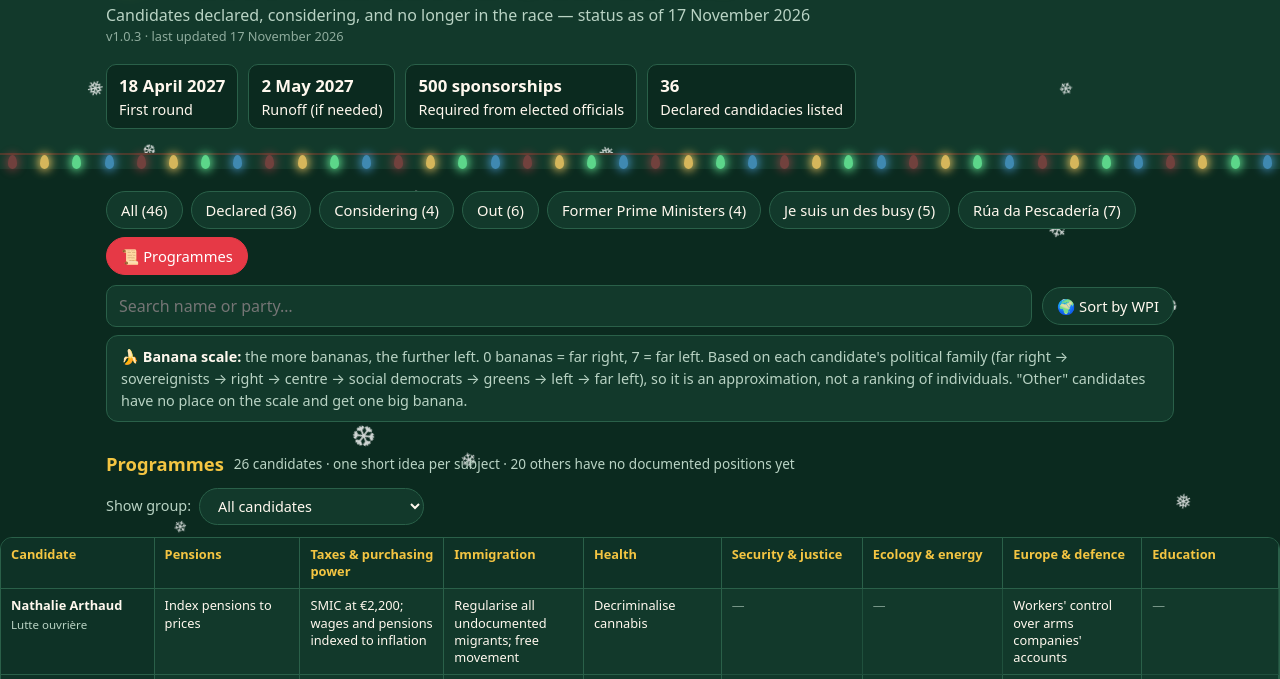
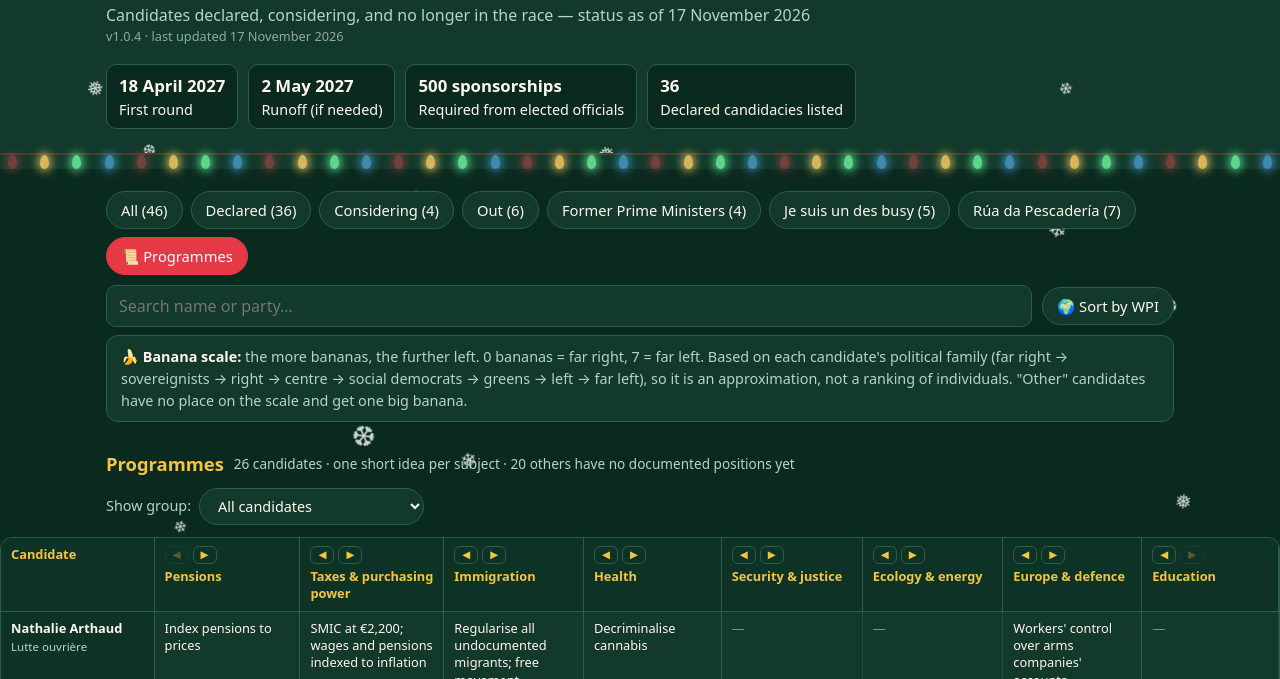
Before and after one commit to yblebon/your-attention-please, a plain HTML site: page docs/index.html in a window 1280 px wide. Both pictures are taken after a click on the button "📜 Programmes". Shown: the part 94-773 px from the top of the page. Drawn offline with Linux system fonts and the light colour scheme.

Commit message:
Programmes table: reorder columns with arrows or drag and drop, remembered per browser
Co-Authored-By: Claude Sonnet 5.5 <noreply@anthropic.com>
Claude-Session: https://claude.ai/code/session_01Q8BJmoFZya5JKvofTpxf16

```diff
--- a/docs/index.html
+++ b/docs/index.html
@@ -88,6 +88,12 @@
   table.prog tbody th small{display:block;color:var(--muted);font-size:.72rem;margin-top:2px}
   .progsel{display:inline-flex;align-items:center;gap:8px;margin:0 0 12px;color:var(--muted);font-size:.9rem}
   .progsel select{background:var(--card);color:var(--ink);border:1px solid var(--line);border-radius:999px;padding:7px 14px;font:inherit}
+  th.colh{cursor:grab}
+  th.colh.dragover{outline:2px dashed var(--gold);outline-offset:-3px}
+  .colmv{display:flex;gap:4px;margin-bottom:4px}
+  .colmv button{border:1px solid var(--line);background:transparent;color:var(--gold);border-radius:6px;font-size:.65rem;line-height:1;padding:3px 7px;cursor:pointer}
+  .colmv button:disabled{opacity:.3;cursor:default}
+  .colmv button:not(:disabled):hover{background:rgba(255,255,255,.12)}
   table.prog td.na{color:var(--muted);opacity:.6}
   table.prog tbody tr:hover td{background:rgba(255,255,255,.04)}
   .top{display:flex;gap:12px;align-items:center}
@@ -111,7 +117,7 @@
   <div class="wrap">
     <h1><span class="pk">🎄</span> French Presidential Election 2027</h1>
     <p class="sub">Candidates declared, considering, and no longer in the race — status as of 17 November 2026</p>
-    <p class="sub" id="version" style="font-size:.8rem;opacity:.75"><!--version-->v1.0.3 · last updated 17 November 2026<!--/version--></p>
+    <p class="sub" id="version" style="font-size:.8rem;opacity:.75"><!--version-->v1.0.4 · last updated 17 November 2026<!--/version--></p>
     <div class="facts">
       <div class="fact"><b>18 April 2027</b>First round</div>
       <div class="fact"><b>2 May 2027</b>Runoff (if needed)</div>
@@ -306,19 +312,32 @@ function renderProgrammes(){
   const bind = () => { const el = document.getElementById("progGroup"); if(el) el.onchange = e=>{ progGroup = e.target.value; renderProgrammes(); }; };
   prog_missing.forEach(n=>console.warn("prog: no candidate named", n));
   if(!rows.length){ document.getElementById("list").innerHTML = picker+'<p class="empty">No candidates match your search.</p>'; bind(); return; }
-  const head = progSubjects.map(x=>`<th scope="col">${x[1]}</th>`).join("");
+  const head = progOrder.map((si,pos)=>`<th scope="col" draggable="true" data-pos="${pos}" class="colh"><span class="colmv"><button type="button" data-mv="-1" aria-label="Move ${progSubjects[si][1]} left"${pos===0?" disabled":""}>◀</button><button type="button" data-mv="1" aria-label="Move ${progSubjects[si][1]} right"${pos===progOrder.length-1?" disabled":""}>▶</button></span>${progSubjects[si][1]}</th>`).join("");
   const body = rows.map(c=>`<tr><th scope="row"><b>${esc(c.n)}</b><small>${esc(c.p)}</small></th>${
-    prog[c.n].map(v=>v?`<td>${esc(v)}</td>`:`<td class="na" title="No position found in the sources I checked">—</td>`).join("")}</tr>`).join("");
+    progOrder.map(si=>prog[c.n][si]).map(v=>v?`<td>${esc(v)}</td>`:`<td class="na" title="No position found in the sources I checked">—</td>`).join("")}</tr>`).join("");
   const noData = candidates.filter(c=>!prog[c.n]).length;
   document.getElementById("list").innerHTML =
     `<h2>Programmes <small>${rows.length} candidates · one short idea per subject · ${noData} others have no documented positions yet</small></h2>
      ${picker}
      <div class="progwrap"><table class="prog"><thead><tr><th scope="col">Candidate</th>${head}</tr></thead><tbody>${body}</tbody></table></div>`;
   bind();
+  const tb = document.querySelector("table.prog");
+  tb.querySelectorAll("th.colh button").forEach(b=>b.onclick=()=>{ const pos=+b.closest("th").dataset.pos; moveCol(pos,pos+(+b.dataset.mv)); });
+  let dragPos = null;
+  tb.querySelectorAll("th.colh").forEach(th=>{
+    th.ondragstart = e=>{ dragPos=+th.dataset.pos; e.dataTransfer.effectAllowed="move"; e.dataTransfer.setData("text/plain",String(dragPos)); };
+    th.ondragover = e=>{ if(dragPos!==null){ e.preventDefault(); th.classList.add("dragover"); } };
+    th.ondragleave = ()=>th.classList.remove("dragover");
+    th.ondrop = e=>{ e.preventDefault(); const to=+th.dataset.pos, from=dragPos; dragPos=null; moveCol(from,to); };
+  });
 }
 const prog_missing = Object.keys(prog).filter(n=>!candidates.some(c=>c.n===n));
 
 let filter = "all", query = "", sortWpi = false, progGroup = "all";
+let progOrder = progSubjects.map((_,i)=>i);
+try{ const o = JSON.parse(localStorage.getItem("progOrder")||"null"); if(Array.isArray(o) && o.length===progOrder.length && [...o].sort((a,b)=>a-b).every((v,i)=>v===i)) progOrder = o; }catch(e){}
+const saveOrder = () => { try{ localStorage.setItem("progOrder", JSON.stringify(progOrder)); }catch(e){} };
+function moveCol(from,to){ if(to<0||to>=progOrder.length||from===to) return; const [x]=progOrder.splice(from,1); progOrder.splice(to,0,x); saveOrder(); renderProgrammes(); }
 
 // Custom sections from sections.json (same folder as this page)
 const norm = t => t.normalize("NFD").replace(/[\u0300-\u036f]/g,"").toLowerCase().trim();
--- a/docs/version.json
+++ b/docs/version.json
@@ -1,4 +1,4 @@
 {
-  "version": "1.0.3",
+  "version": "1.0.4",
   "updated": "2026-11-17"
 }
```
